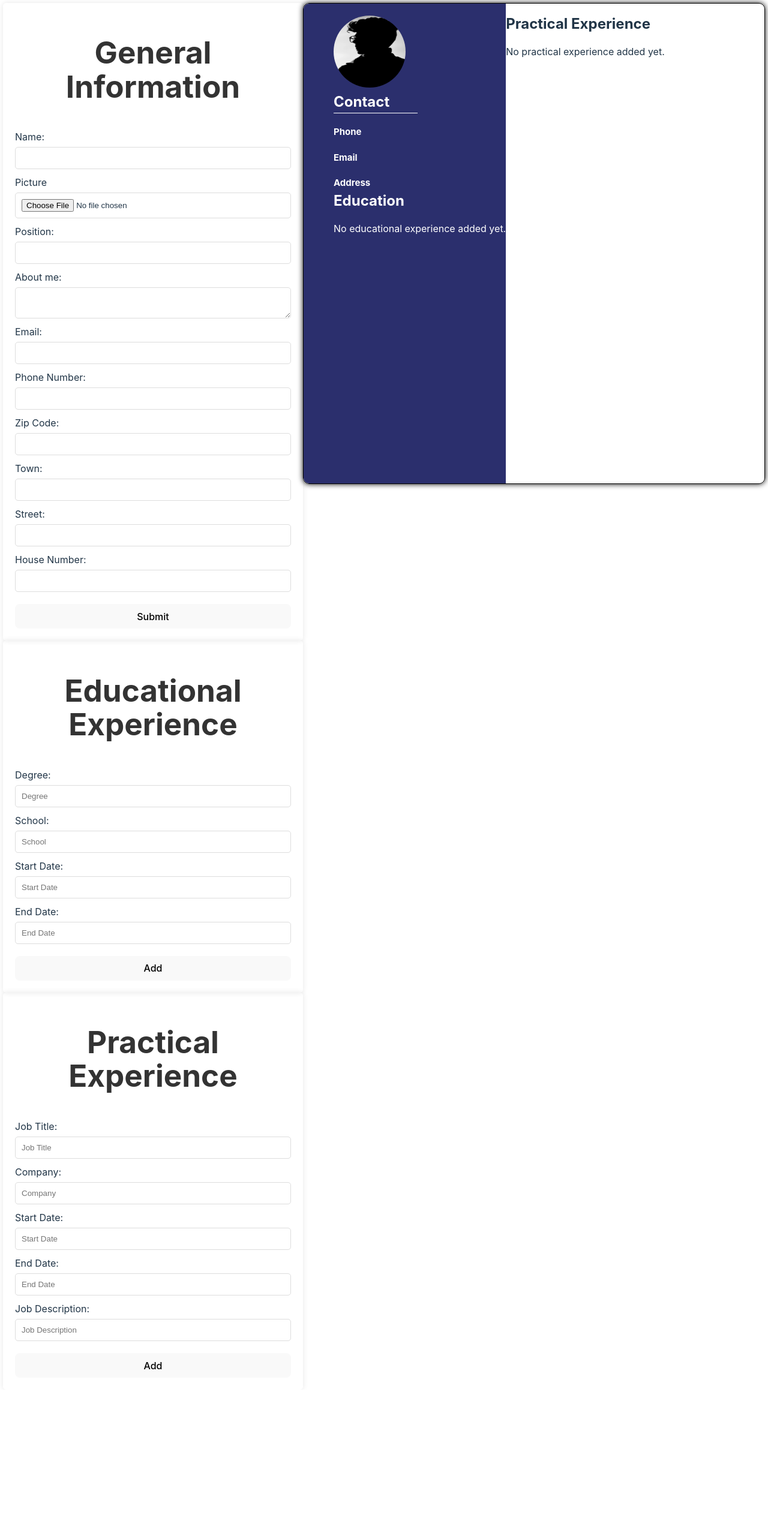
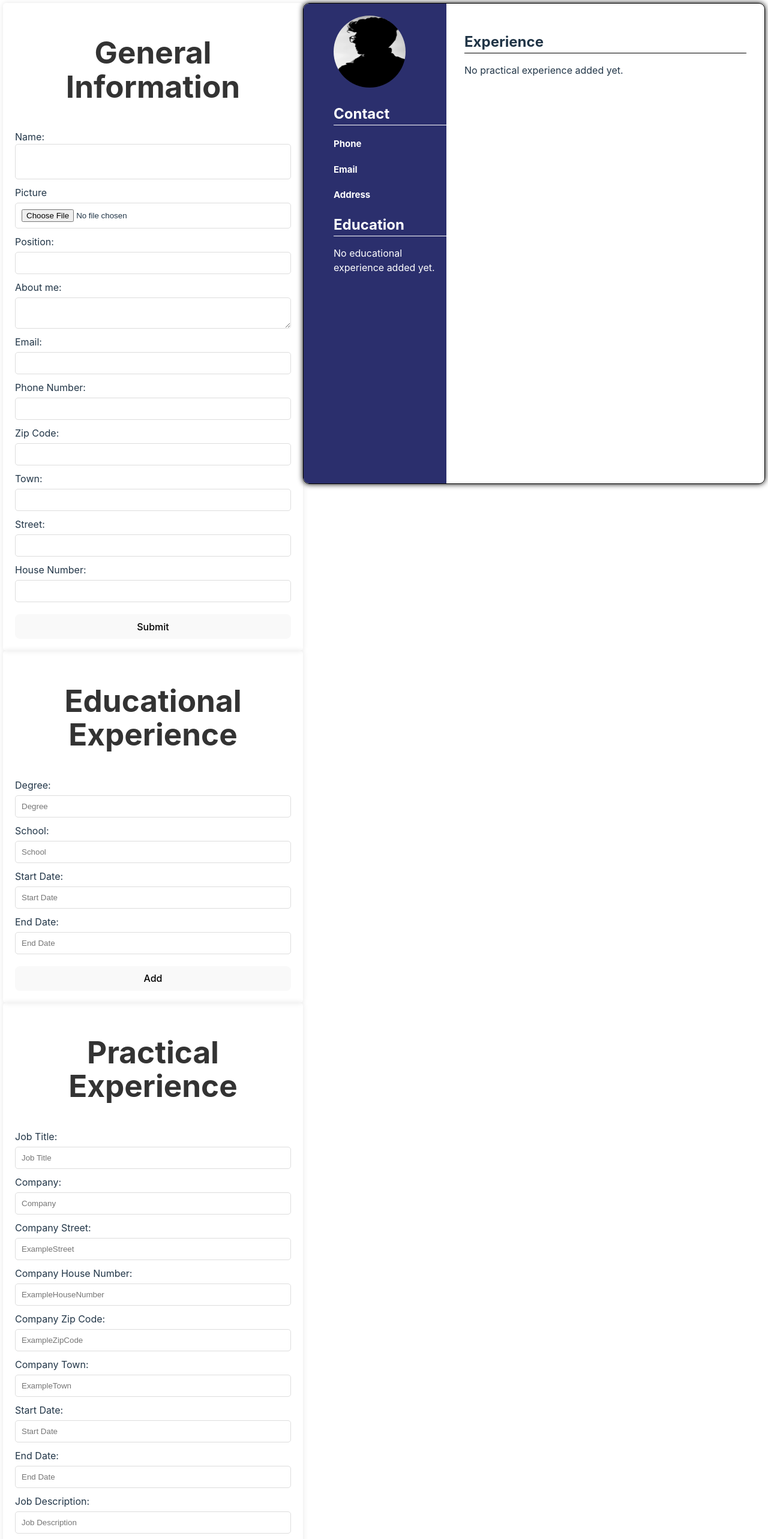
Before and after one commit to MadPaco/reactCV, a React (Vite) app in the folder CVProject/: page / in a window 1280 px wide. Shown: the top 2566 px of the page at 60% size. Before the commit the page ends 2317 px from the top, so only its background shows below. Built offline with nearby package versions, Linux system fonts and the light colour scheme.

Commit message:
Add some basic styling to CV

```diff
--- a/CVProject/src/components/CV.jsx
+++ b/CVProject/src/components/CV.jsx
@@ -40,15 +40,14 @@ function CV({
             </div>
           </div>
           <div>
-            <h2>Education</h2>
+            <h2 className='contactHeader'>Education</h2>
             {educationalExperience && educationalExperience.length > 0 ? (
             educationalExperience.map((education, index) => (
               <div className="education" key={index}>
 
                 <h3>{education.degree}</h3>
-                <p>{education.school}</p>
+                <p>School/University: <br/>{education.school}</p>
                 <p>{education.startDate} - {education.endDate}</p>
-                <p>{education.description}</p>
                 <button className="deleteButton" onClick={() => onDeleteEducation(index)}>X</button>
                 <button className="editButton" onClick={() => onEditEducation(index)}>Edit</button>
               </div>
@@ -61,21 +60,24 @@ function CV({
         <div className='cvRight'>
           <div className='generalInfo'>
             <div className='generalInfo'>
-              <h1 id="nameHeader">{generalInfo.name}</h1>
+              <h2 id="name" >{generalInfo.name}</h2>
+              <p id="positionHeader"><i>{generalInfo.position}</i></p>
               <button className="editButton">Edit</button>
             </div>
             <p id='aboutSection'>{generalInfo.about}</p>
-            <p id="positionHeader">{generalInfo.position}</p>
-
           </div>
 
-          <h2>Practical Experience</h2>
+          <h2 className='experienceHeader'>Experience</h2>
           {practicalExperience && practicalExperience.length > 0 ? (
             practicalExperience.map((practice, index) => (
               <div className="practice" key={index}>
-                <h3>{practice.jobTitle}</h3>
-                <p>{practice.company}</p>
                 <p>{practice.startDate} - {practice.endDate}</p>
+                <p>
+                  {practice.company} |
+                  {" "}{practice.companyStreet}{" "}{practice.companyHouseNumber}{", "}
+                  {practice.companyZipCode}{" "}{practice.companyTown}
+                </p>
+                <p>{practice.jobTitle}</p>
                 <p>{practice.description}</p>
                 <button className="deleteButton" onClick={() => onDeletePractice(index)}>X</button>
                 <button className="editButton" onClick={() => onEditPractice(index)}>Edit</button>
--- a/CVProject/src/components/PracticalExperience.jsx
+++ b/CVProject/src/components/PracticalExperience.jsx
@@ -35,6 +35,14 @@ function PracticalExperience( { onPracticalSubmit, editItem, handleEditPractice}
             <input onChange={handleInput} value={data.jobTitle} id="jobTitle" placeholder="Job Title"></input>
             <label htmlFor="company">Company:</label>
             <input onChange={handleInput} value={data.company} id="company" placeholder="Company"></input>
+            <label htmlFor="companyStreet">Company Street:</label>
+            <input onChange={handleInput} value={data.companyStreet} id="companyStreet" placeholder="ExampleStreet"></input>
+            <label htmlFor="companyHouseNumber">Company House Number:</label>
+            <input onChange={handleInput} value={data.companyHouseNumber} id="companyHouseNumber" placeholder="ExampleHouseNumber"></input>
+            <label htmlFor="companyZipCode">Company Zip Code:</label>
+            <input onChange={handleInput} value={data.companyZipCode} id="companyZipCode" placeholder="ExampleZipCode"></input>
+            <label htmlFor="companyTown">Company Town:</label>
+            <input onChange={handleInput} value={data.companyTown} id="companyTown" placeholder="ExampleTown"></input>
             <label htmlFor="startDate">Start Date:</label>
             <input onChange={handleInput} value={data.startDate} id="startDate" placeholder="Start Date"></input>
             <label htmlFor="endDate">End Date:</label>
--- a/CVProject/src/components/initialPracticalInfo.js
+++ b/CVProject/src/components/initialPracticalInfo.js
@@ -1,6 +1,10 @@
 const initialPracticalInfo = {
     jobTitle: '',
     company: '',
+    companyStreet: '',
+    companyHouseNumber: '',
+    companyZipCode: '',
+    companyTown: '',
     startDate: '',
     endDate: '',
     description: '',
--- a/CVProject/src/styles/CV.css
+++ b/CVProject/src/styles/CV.css
@@ -1,10 +1,9 @@
-h1{
-    /* temporary, remove later*/
-    font-size: 20px;
+h2, h3{
+    margin: 0px;
 }
 
-h2, h3{
-    margin: 0px;
+.experienceHeader{
+    border-bottom: 1px solid #000;
 }
 
 .cvContainer{
@@ -29,13 +28,16 @@ h2, h3{
     color: white;
     flex-direction: column;
     align-items: flex-start;
-    padding-left: 50px
+    padding-left: 50px;
+    width: 40%;
 }
 
 .cvRight{
     display: flex;
     flex-direction: column;
     margin-bottom: 20px;
+    padding: 30px;
+    width: 100%;
 }
 
 .profilePicture img{
@@ -49,6 +51,7 @@ h2, h3{
     border-bottom: 1px solid white;
     width: 100%;
     margin-bottom: 0px;
+    margin-top: 20px;
 }
 
 .contactBox{
@@ -57,6 +60,11 @@ h2, h3{
 
 .contactBox p{
     margin: 0px 10px 0px 0px;
+}
+#name{
+    margin: 0px;
+    font-size: 2em;
+    font-weight: bold;
 }
 
 #nameHeader{
@@ -67,7 +75,6 @@ h2, h3{
 #positionHeader{
     margin: 0px;
     font-size: 1.5em;
-
 }
 
 .contactLabel{
@@ -87,6 +94,10 @@ h2, h3{
     margin: 5px;
   }
 
+.generalInfo{
+    width: 100%;
+}
+
 .education:hover .deleteButton,
 .education:hover .editButton,
 .practice:hover .deleteButton,
```
